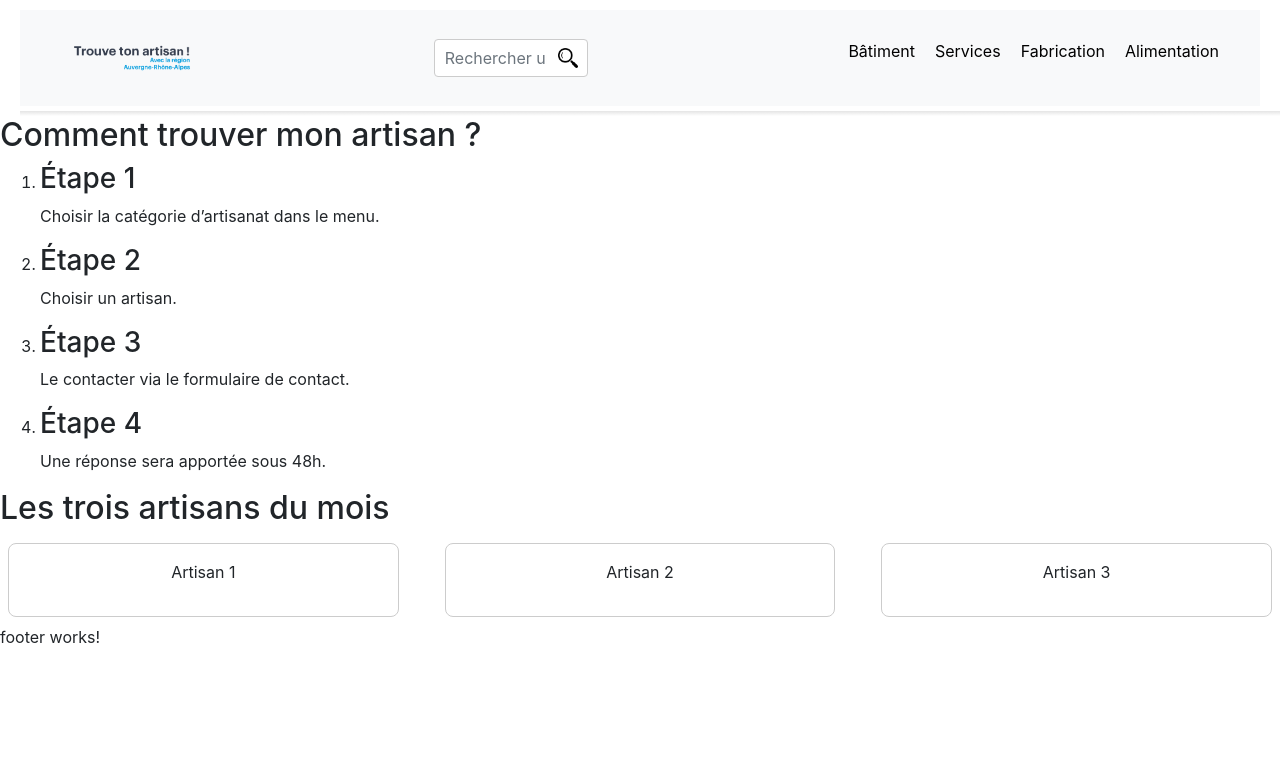
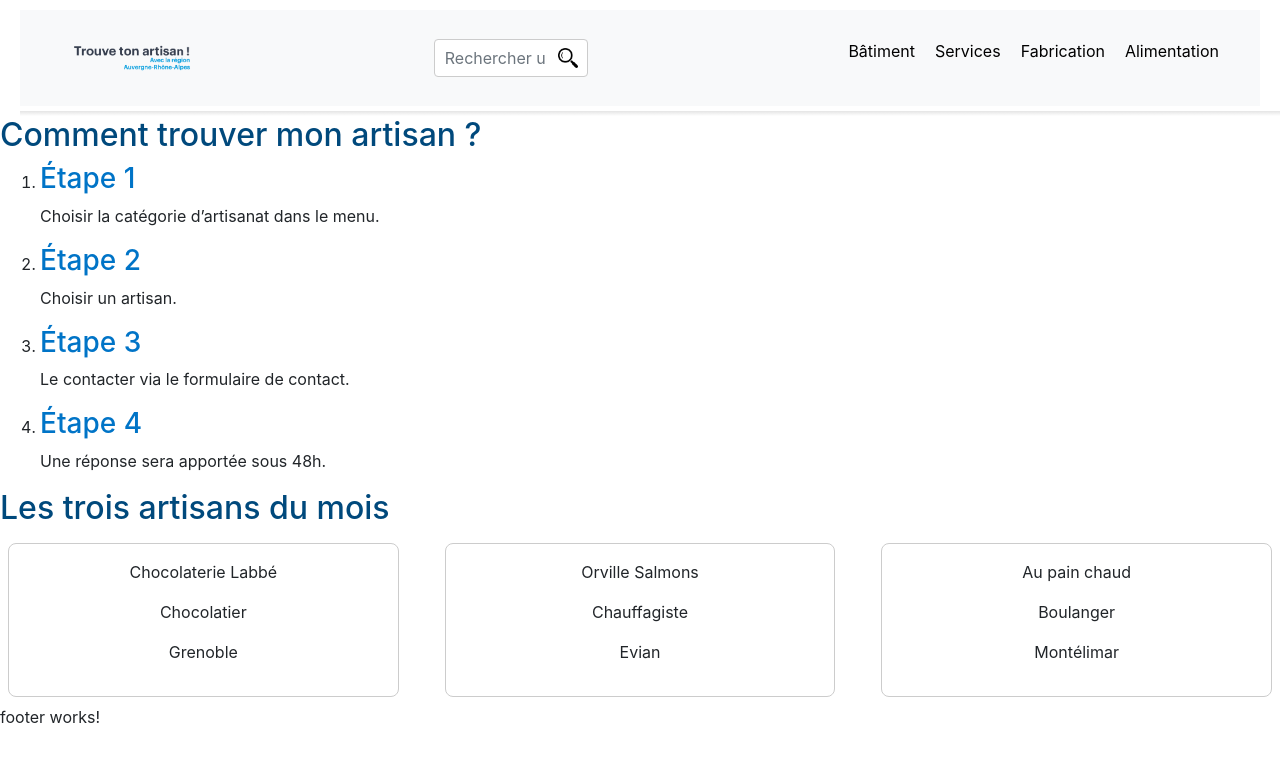
Before and after one commit to DS30190/Trouve-ton-artisan, an Angular app: page / in a window 1280 px wide. Shown: the top 762 px of the page. Built offline with nearby package versions, Linux system fonts and the light colour scheme.

Commit message:
add artisans month

```diff
--- a/src/app/data.service.ts
+++ b/src/app/data.service.ts
@@ -1,6 +1,7 @@
 import { Injectable } from '@angular/core';
 import { HttpClient } from '@angular/common/http';
 import { Observable } from 'rxjs';
+import { map } from 'rxjs/operators';
 
 @Injectable({
   providedIn: 'root'
@@ -13,4 +14,9 @@ export class DataService {
   public getData(): Observable<any> {
     return this.http.get(this.jsonUrl);
   }
+  public getArtisansOfTheMonth(): Observable<any[]> {
+    return this.getData().pipe(
+      map((artisans: any[]) => artisans.filter(artisan => artisan.top === true))
+    );
+  }
 }
--- a/src/app/pages/home/home.component.css
+++ b/src/app/pages/home/home.component.css
@@ -5,3 +5,9 @@
     border-radius: 8px;
     text-align: center;
   }
+  h2 {
+    color: #00497c;
+  }
+  h3 {
+    color: #0074c7;
+  }
--- a/src/app/pages/home/home.component.html
+++ b/src/app/pages/home/home.component.html
@@ -24,22 +24,13 @@
     <section class="artisans-of-the-month">
       <h2>Les trois artisans du mois</h2>
       <div class="row">
-                <div  class="col-12 col-md-6 col-lg-4">
+        <div class="col-12 col-md-6 col-lg-4" *ngFor="let artisan of artisansOfTheMonth">
           <div class="artisan-card">
-                    <p>Artisan 1</p>
-                    </div>
-                </div>
-
-                <div class="col-12 col-md-6 col-lg-4">
-                    <div class="artisan-card">
-                     <p>Artisan 2</p>
-                    </div>
-                </div>
-
-                <div class="col-12 col-md-6 col-lg-4">
-                    <div class="artisan-card">
-                    <p>Artisan 3</p>
+            <p>{{ artisan.name }}</p>
+            <p>{{ artisan.specialty }}</p>
+            <p>{{ artisan.location }}</p>
           </div>
         </div>
       </div>
     </section>
+  </div>
--- a/src/app/pages/home/home.component.ts
+++ b/src/app/pages/home/home.component.ts
@@ -12,15 +12,8 @@ export class HomeComponent implements OnInit {
   constructor(private dataService: DataService) {}
 
   ngOnInit(): void {
-    this.dataService.getData().subscribe(data => {
-      console.log('Data received:', data); // Log the entire response
-      if (Array.isArray(data)) {
-        this.artisansOfTheMonth = data.slice(0, 3); // Get the first three artisans
-      } else {
-        console.error('Unexpected data format:', data);
-      }
-    }, error => {
-      console.error('Error fetching data:', error);
+    this.dataService.getArtisansOfTheMonth().subscribe(data => {
+      this.artisansOfTheMonth = data;
     });
   }
 }
--- a/src/index.html
+++ b/src/index.html
@@ -1,5 +1,5 @@
 <!doctype html>
-<html lang="en">
+<html lang="fr">
 <head>
   <meta charset="utf-8">
   <title>TrouveTonArtisan</title>
```
Lines whose indentation alone changed are shown as unchanged.
